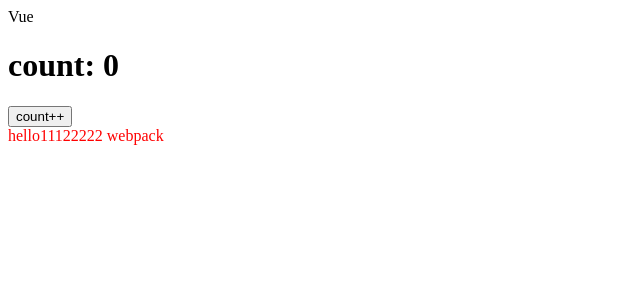
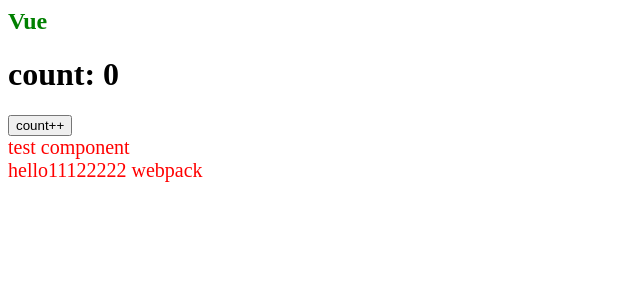
Before and after one commit to yeyunwen/webpack-vue, a Vue app: page / in a window 1280 px wide. Shown: the top 300 px of the page, without its empty margins (0-640 px from the left). Built offline with nearby package versions, Linux system fonts and the light colour scheme.

Commit message:
feat: 添加scss-loader，移除vue-style-loader

```diff
--- a/package.json
+++ b/package.json
@@ -14,9 +14,10 @@
     "css-loader": "^6.8.1",
     "html-webpack-plugin": "^5.6.0",
     "live-server": "^1.2.2",
+    "sass": "^1.69.5",
+    "sass-loader": "^13.3.3",
     "style-loader": "^3.3.3",
     "vue-loader": "^15.11.1",
-    "vue-style-loader": "^4.1.3",
     "vue-template-compiler": "^2.7.16",
     "webpack": "^5.89.0",
     "webpack-cli": "^5.1.4",
--- a/src/App.vue
+++ b/src/App.vue
@@ -1,15 +1,25 @@
 <template>
   <div class="app-contianer">
-    <div>Vue</div>
+    <div class="title">Vue</div>
     <h1>count: {{ count }}</h1>
     <button @click="count++">count++</button>
+    <Test />
   </div>
 </template>
 
 <script setup>
 import { ref } from "vue";
+import Test from "./components/Test.vue";
 
 let count = ref(0);
 </script>
 
-<style></style>
+<style lang="scss" scoped>
+.app-contianer {
+  .title {
+    color: green;
+    font-size: 24px;
+    font-weight: 700;
+  }
+}
+</style>
--- /dev/null
+++ b/src/components/Test.vue
@@ -0,0 +1,9 @@
+<template>
+  <div class="test">test component</div>
+</template>
+
+<style>
+.test {
+  font-size: 20px;
+}
+</style>
--- a/src/main.js
+++ b/src/main.js
@@ -1,4 +1,4 @@
-import "./style/1.css";
+import "./style/index.scss";
 import Vue from "vue";
 import App from "./App.vue";
 
--- a/webpack.config.js
+++ b/webpack.config.js
@@ -19,7 +19,11 @@ module.exports = {
     rules: [
       {
         test: /\.css$/i,
-        use: ["vue-style-loader", "css-loader"],
+        use: ["style-loader", "css-loader"],
+      },
+      {
+        test: /\.scss$/i,
+        use: ["style-loader", "css-loader", "sass-loader"],
       },
       {
         test: /\.vue$/i,
@@ -31,6 +35,6 @@ module.exports = {
     new HtmlWebpackPlugin({
       template: path.resolve(__dirname, "public/index.html"),
     }),
-    new VueLoaderPlugin(),
+    new VueLoaderPlugin(), // 它的职责是将你定义过的其它规则复制并应用到 .vue 文件里相应语言的块。例如，如果你有一条匹配 /\.js$/ 的规则，那么它会应用到 .vue 文件里的 <script> 块。
   ],
 };
```
Also changed, not shown: src/style/index.scss (renamed from src/style/1.css), 1 other file (tests, documents, lock files or other folders).
